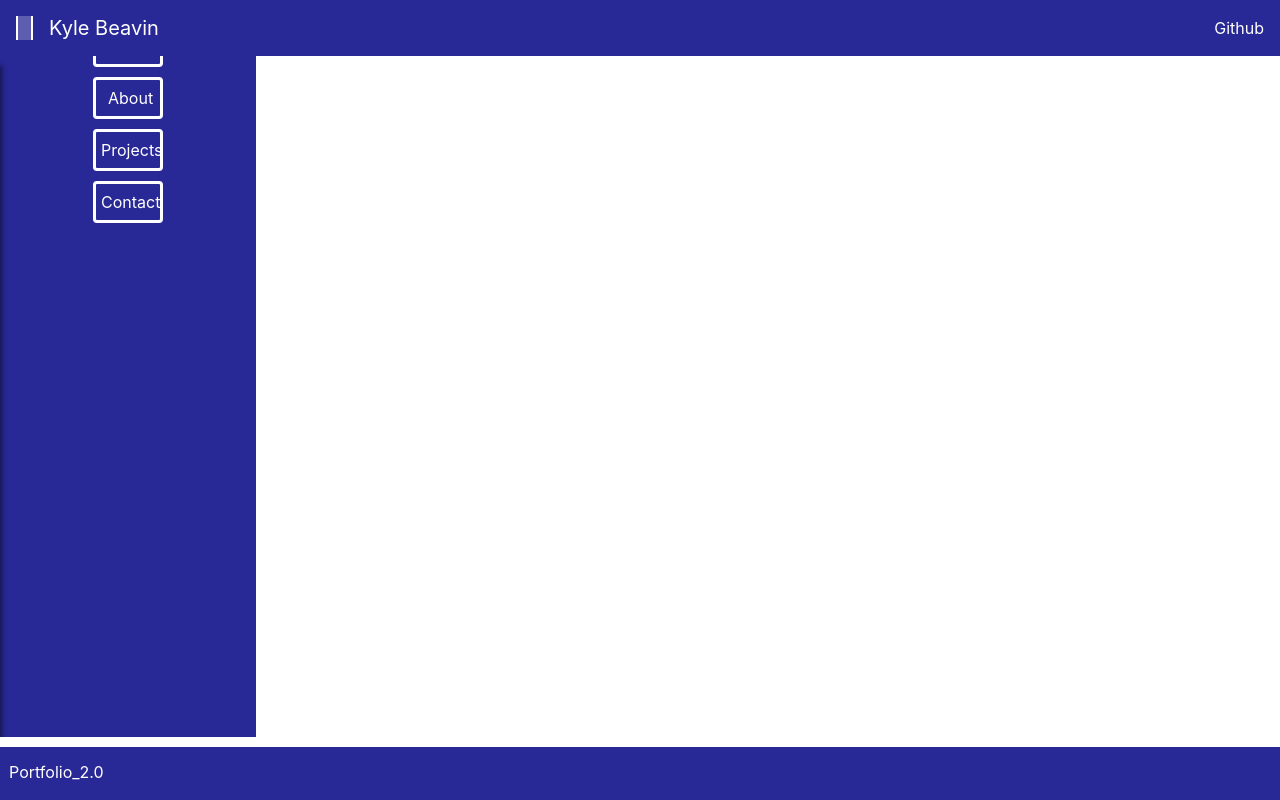
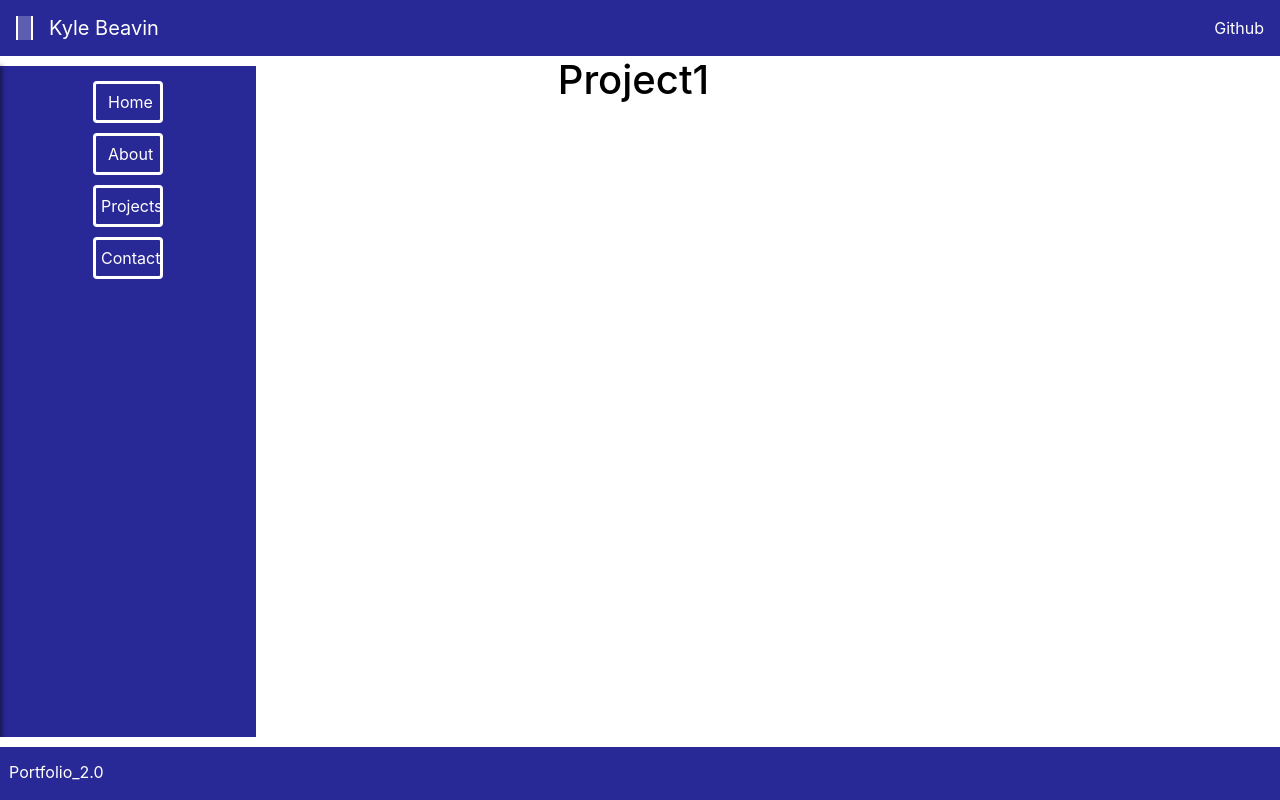
Before and after one commit to kylebeavin/Portfolio_2.0, a React (Create React App) app: page /project1 in a window 1280 px wide. Built offline with nearby package versions, Linux system fonts and the light colour scheme; the HTML template or start-up script is replaced by a standard one.

Commit message:
adding project components

```diff
--- a/src/App.js
+++ b/src/App.js
@@ -24,10 +24,10 @@ class App extends Component {
       <div>
         <Header drawerToggleClickHandler={this.drawerToggleClickHandler}/>
         <Router>
+          <div>
+          <Sidebar drawerToggleClickHandler={this.drawerToggleClickHandler}/>
           <SideDrawer show={this.state.sideDrawerOpen} drawerToggleClickHandler={this.drawerToggleClickHandler} />
-        </Router>
-        <Router>
-          <Sidebar drawerToggleClickHandler={this.drawerToggleClickHandler}/>
+          </div>
         </Router>
         <Footer />
       </div>
--- a/src/components/content/home/Home.js
+++ b/src/components/content/home/Home.js
@@ -16,7 +16,6 @@ export default class Home extends Component {
                                 <h4>Loving Husband & Father</h4>
                                 <h5>Self-Proclaimed Grill Master</h5>
                                 <h5>Leader | Learner | Laugher</h5>
-
                             </Col>
                             <Col lg="3">
                                 <Card inverse>
--- /dev/null
+++ b/src/components/content/projects/projects/Project1.js
@@ -0,0 +1,16 @@
+import React from 'react';
+import { Container } from 'reactstrap';
+
+const Project1 = () => {
+    return(
+        <div className="main">
+            <div className="mainDiv">
+                <Container>
+                    <h1>Project1</h1>
+                </Container>
+            </div>
+        </div>
+    );
+};
+
+export default Project1;
--- a/src/components/side-drawer/SideDrawer.js
+++ b/src/components/side-drawer/SideDrawer.js
@@ -1,6 +1,7 @@
 import React from 'react';
 import { Button } from 'reactstrap';
-import { Link } from 'react-router-dom';
+import { Route, Link } from 'react-router-dom'
+import { routes } from '../site/_routes2';
 import DrawerToggleButton from '../side-drawer/DrawerToggleButton'
 
 const SideDrawer = props => {
@@ -8,17 +9,29 @@ const SideDrawer = props => {
     if (props.show) {
         drawerClasses = 'side-drawer open'
     }
-    return(
+    return (
+        <div>
         <nav className={drawerClasses}>
-                <ul>
-                    <li><Link to="/1"><Button className="sideButton" outline color="secondary">project</Button></Link></li>
-                    <li><Link to="/2"><Button className="sideButton" outline color="secondary">project</Button></Link></li>
-                    <li><Link to="/3"><Button className="sideButton" outline color="secondary">project</Button></Link></li>
-                    <li><Link to="/4"><Button className="sideButton" outline color="secondary">project</Button></Link></li>
-                    <li><Link to="/5"><Button className="sideButton" outline color="secondary">project</Button></Link></li>
-                    <li><DrawerToggleButton click={props.drawerToggleClickHandler}/></li>
-                </ul>
+            <ul>
+                <li><Link to="/project1"><Button className="sideButton" outline color="secondary">project1</Button></Link></li>
+                <li><Link to="/project2"><Button className="sideButton" outline color="secondary">project2</Button></Link></li>
+                <li><Link to="/project3"><Button className="sideButton" outline color="secondary">project3</Button></Link></li>
+                <li><Link to="/project4"><Button className="sideButton" outline color="secondary">project4</Button></Link></li>
+                <li><Link to="/project5"><Button className="sideButton" outline color="secondary">project5</Button></Link></li>
+                <li><DrawerToggleButton click={props.drawerToggleClickHandler} /></li>
+            </ul>
         </nav>
+        <div className="main">
+            {routes.map((route, index) => (
+                <Route
+                    key={index}
+                    path={route.path}
+                    exact={route.exact}
+                    component={route.main}
+                />
+            ))}
+        </div>
+        </div>
     );
 };
 
--- /dev/null
+++ b/src/components/site/_routes2.js
@@ -0,0 +1,11 @@
+import React from 'react';
+import Project1 from '../content/projects/projects/Project1';
+
+export const routes = [
+    {
+        path: '/project1',
+        exact: true,
+        sidedrawer: () => <div>Project1</div>,
+        main: () => <Project1 />
+    }
+]
```
Also changed, not shown: src/components/content/projects/projects/Project2.js (added), src/components/content/projects/projects/Project3.js (added), src/components/content/projects/projects/Project4.js (added), src/components/content/projects/projects/Project5.js (added).
